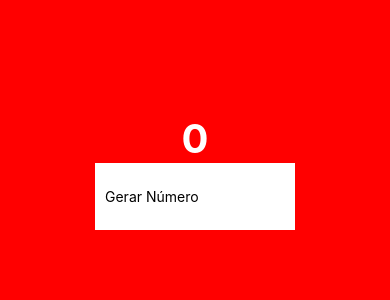
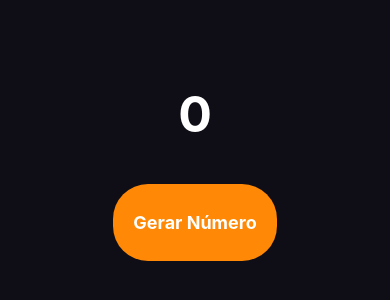
Before and after one commit to GuilhermeCostaDF/geradorNumeros, a React Native app: screen / in a window 390 px wide. Shown: the part 250-550 px from the top of the page. Built offline with nearby package versions, Linux system fonts and the light colour scheme.

Commit message:
Ajustando cores

```diff
--- a/src/App.js
+++ b/src/App.js
@@ -11,7 +11,7 @@ const App = () => {
 
     const [numero, setNumero] = useState(0);
 
-    function handleNumero(){
+    const  handleNumero = () => {
         const novo_numero = Math.floor(Math.random() * 100);
         setNumero(novo_numero);
     }
@@ -20,7 +20,7 @@ const App = () => {
         <SafeAreaView style={styles.container}>
             <Text style={styles.numero}>{numero}</Text>
             <TouchableOpacity onPress={handleNumero} style={styles.botao}>
-                <Text>Gerar Número</Text>
+                <Text style={styles.textoBotao}>Gerar Número</Text>
             </TouchableOpacity>
         </SafeAreaView>
     );
@@ -29,7 +29,7 @@ const App = () => {
 
 const styles = StyleSheet.create({
     container: {
-        backgroundColor: 'red',
+        backgroundColor: '#0f0e17',
         fontSize: 24,
         flex: 1,
         justifyContent: "center",
@@ -37,16 +37,23 @@ const styles = StyleSheet.create({
     },
 
     numero: {
-        fontSize: 40,
+        fontSize: 50,
         color: 'white',
         fontWeight: "bold",
+        marginBottom:40,
     },
 
     botao: {
-        backgroundColor: 'white',
-        width: 200,
-        paddingHorizontal: 10,
-        paddingVertical: 25,
+        backgroundColor: '#ff8906',
+        paddingHorizontal: 20,
+        paddingVertical: 28,
+        borderRadius: 35,
+    },
+
+    textoBotao: {
+        fontSize: 18,
+        fontWeight:'bold',
+        color: '#fffffe',
     }
 
 });
```
